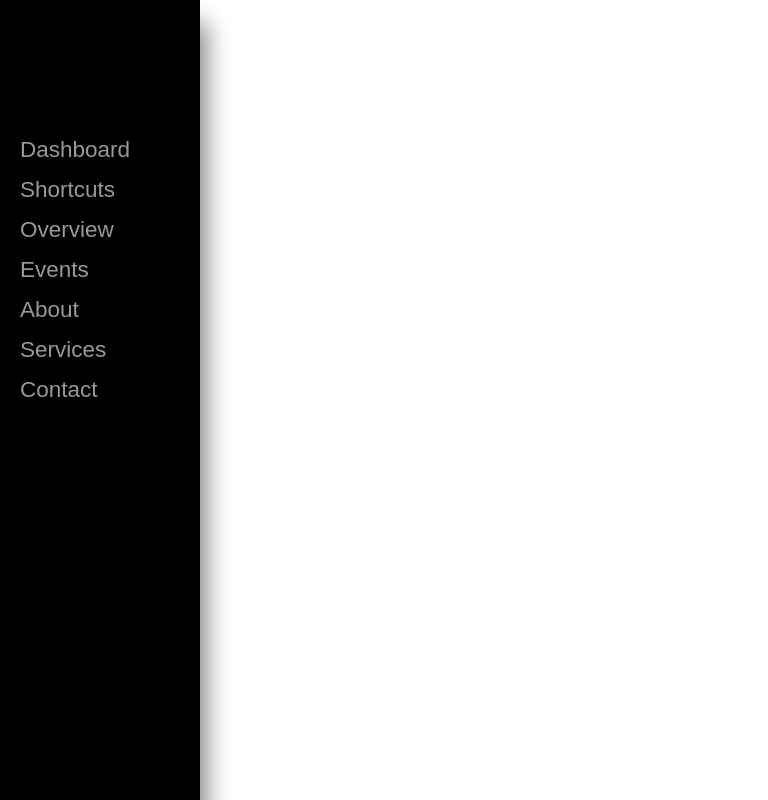
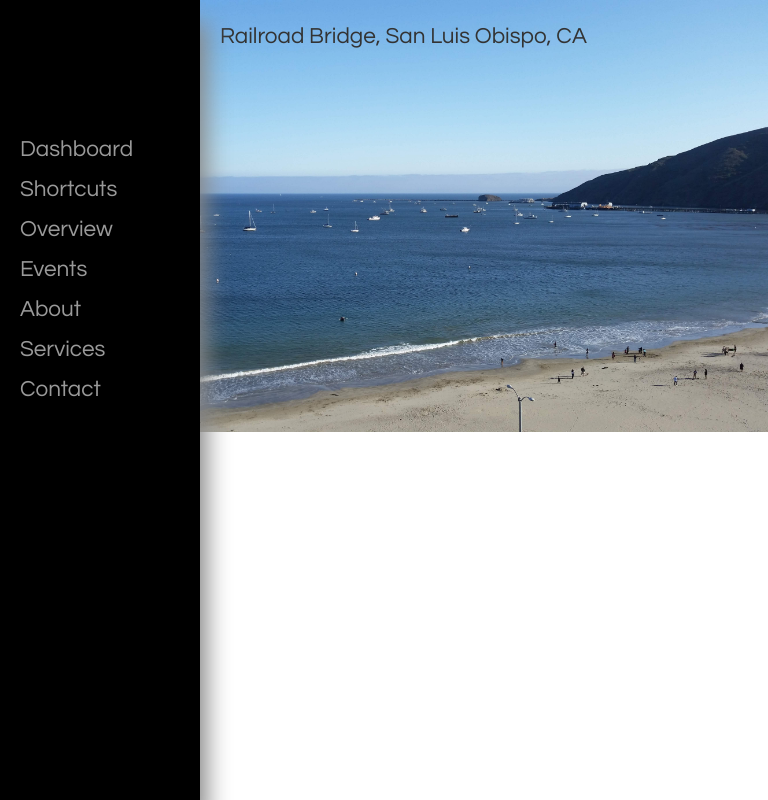
Before and after one commit to JoelBraun/zealous-parakeet, a website: page mobile/index.html in a window 768 px wide. Drawn offline with nearby package versions, Linux system fonts and the light colour scheme.

Commit message:
Added variable backgrounds
Working on implementing changing background captions.

```diff
--- a/mobile/index.html
+++ b/mobile/index.html
@@ -15,6 +15,7 @@
     <!-- Bootstrap Core CSS -->
     <link href="../node_modules/bootstrap/dist/css/bootstrap.min.css" rel="stylesheet">
     <link href="simple-sidebar.css" rel="stylesheet">
+    <link href='https://fonts.googleapis.com/css?family=Questrial' rel='stylesheet' type='text/css'>
     <!-- Custom CSS -->
 
 
@@ -27,7 +28,7 @@
 
 </head>
 
-<body>
+<body onresize="resize">
 
     <div id="wrapper">
 
@@ -71,10 +72,10 @@
             <div class="container-fluid">
                 <div class="row">
                     <div class="col-lg-12">
-
                     </div>
                 </div>
             </div>
+            <p id="ftcaption">Railroad Bridge, San Luis Obispo, CA</p>
         </div>
         <!-- /#page-content-wrapper -->
 
@@ -96,6 +97,16 @@
         $("#menu-toggle").hide;
     });
     </script>
+    <script>
+    window.onresize = function(event) {
+       if ($(window).width > 768) {
+         $("#ftcaption").text = "Avila Bay, California"
+       }
+       else {
+         $("#ftcaption").text = "Railroad Bridge, San Luis Obispo, CA"
+       }
+    };
+    </script>
 
 </body>
 
--- a/mobile/simple-sidebar.css
+++ b/mobile/simple-sidebar.css
@@ -7,7 +7,7 @@
 /* Toggle Styles */
 
 body {
-  font-family: "Futura", sans-serif;
+  font-family: "Questrial","Futura", sans-serif;
   font-size: 2.25em;
 }
 
@@ -103,6 +103,15 @@ body {
 
 #menu-toggle {
   cursor: pointer;
+  top: 0px;
+}
+
+@media(max-width:768px) {
+    body{
+      background-image: url("../imgs/mobilebackground.jpg");
+      background-size: cover;
+      background-repeat: no-repeat;
+    }
 }
 
 
@@ -127,6 +136,7 @@ body {
     #page-content-wrapper {
         padding: 20px;
         position: relative;
+
     }
 
     #wrapper.toggled #page-content-wrapper {
@@ -135,5 +145,11 @@ body {
     }
     #menu-toggle {
         display: none;
+
+    }
+
+    body {
+      background-image: url("../imgs/background.jpg");
+      background-size: cover;
     }
 }
--- a/mobile/style.css
+++ /dev/null
@@ -1,20 +0,0 @@
-header, body, footer {
-   padding-left: 260px;
- }
-
- @media only screen and (max-width : 992px) {
-   header, body, footer {
-     padding-left: 0;
-   }
- }
-
-#nav-mobile {
-  background-color: #000000;
-  color: #ffffff;
-  font-family: "Segoe UI", sans-serif;
-  font-size: 40px;
-}
-
-#mainlogo {
-  align-content: center;;
-}
```
Also changed, not shown: imgs/mobilebackground.JPG (added).
